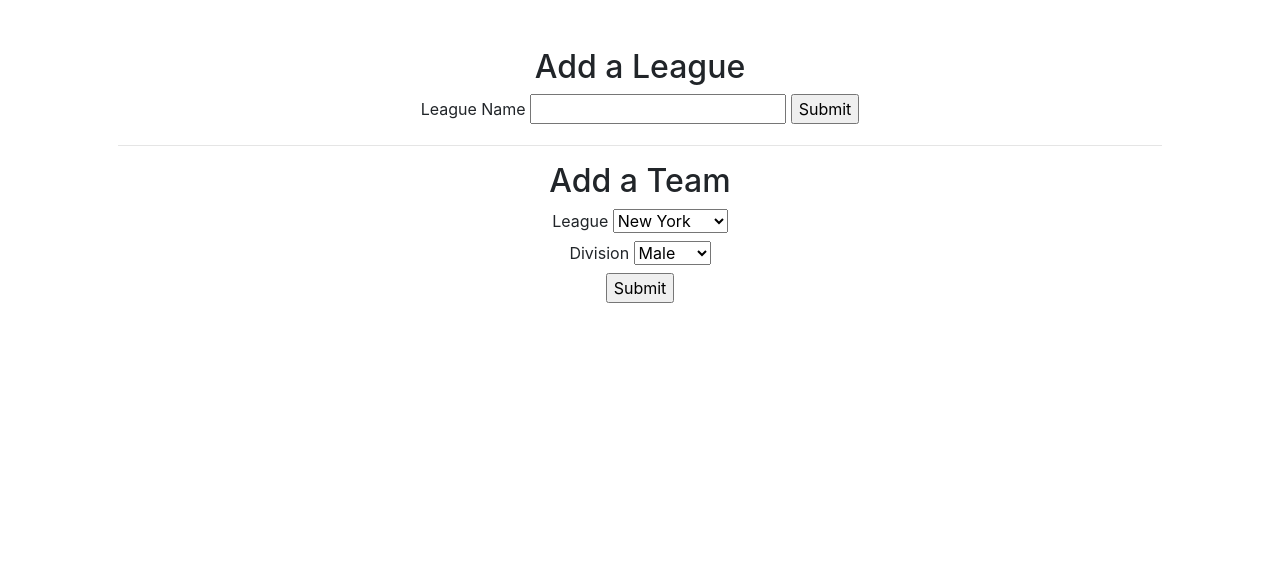
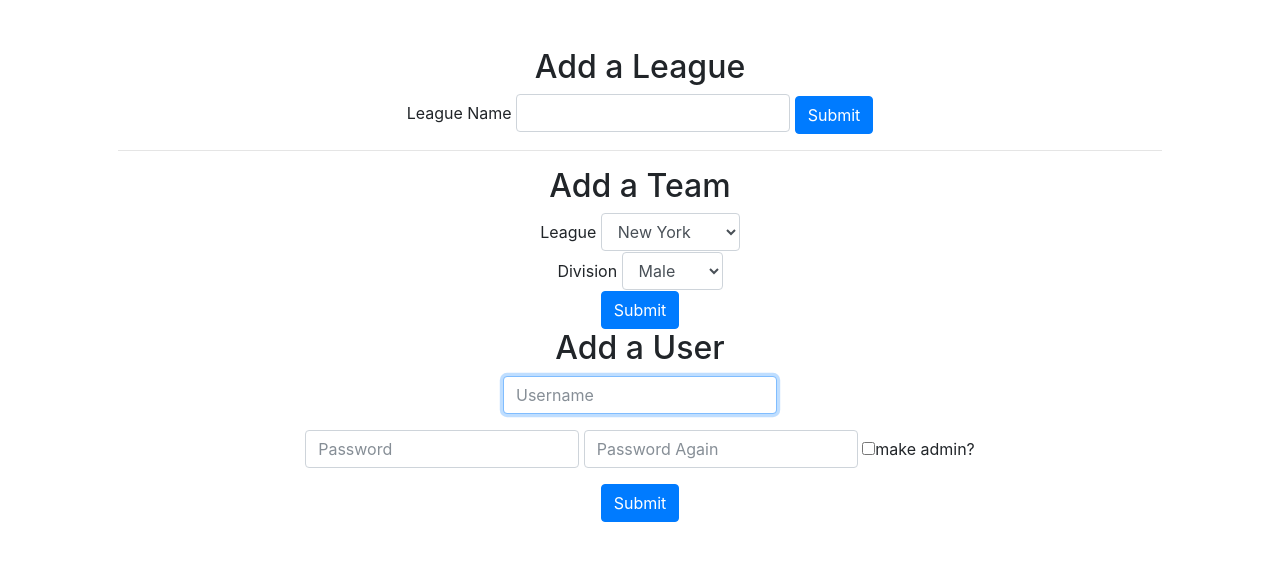
Before and after one commit to OmarTheJRDAPal/scoring, a Flask app: page /add in a window 1280 px wide. Shown: the part 76-637 px from the top of the page. Run offline with Flask 2, Linux system fonts and the light colour scheme; the visitor is signed in with stand-in values (Sample User, id 1); some libraries are stand-ins or nearby versions.

Commit message:
More progress

```diff
--- a/application.py
+++ b/application.py
@@ -111,50 +111,53 @@ def login():
     else:
         return render_template("login.html")
 
-@app.route("/register", methods=["GET", "POST"])
+@app.route("/register", methods=["POST"])
 def register():
     """Log user in"""
 
-    # Forget any user_id
-    session.clear()
+    this_user_id = session["user_id"]
 
-    # User reached route via POST (as by submitting a form via POST)
-    if request.method == "POST":
+    rows = db.execute("SELECT * FROM users WHERE id = :user_id",
+                      user_id=this_user_id)
 
-	username = str(request.form.get("username"))
-	password = str(request.form.get("password"))
+    hash_value = str(generate_password_hash("jrda"))
+    print "HASHVALUE", hash_value
 
-        # Ensure username was submitted
-        if not username:
-            return apology("must provide username", 403)
+    if len(rows) != 1:
+      return apology("internal server error", 500)
 
-        # Ensure password was submitted
-        elif not password:
-            return apology("must provide password", 403)
+    if not rows[0]["admin"]:
+      return apology("you do not have permission to create a new user")
 
-	print username, password
+    username = str(request.form.get("username"))
+    password = str(request.form.get("password"))
 
-        # Query database for username
-        rows = db.execute("SELECT * FROM users WHERE username = :username",
-                          username=username)
+    # Ensure username was submitted
+    if not username:
+      return apology("must provide username", 403)
 
-	print "here"
+    # Ensure password was submitted
+    elif not password:
+      return apology("must provide password", 403)
 
-        # Ensure username exists and password is correct
-        if len(rows) > 0:
-            return apology("username already exists", 403)
-        else:
-            hash_value = str(generate_password_hash(password))
-            result = db.execute("INSERT INTO users (username, hash) VALUES (:username, :hash)", username=username, hash=hash_value)
-            print result
-            # Remember which user has logged in
-            session["user_id"] = result
-            # Redirect user to home page
-            return redirect("/")
+    admin = 0
+    if request.form.get("admin"):
+      admin = 1
 
-    # User reached route via GET (as by clicking a link or via redirect)
+    # Query database for username
+    rows = db.execute("SELECT * FROM users WHERE username = :username",
+                      username=username)
+
+    # Ensure username exists and password is correct
+    if len(rows) > 0:
+      flash("That username %s already exists" % (username), "danger")
     else:
-        return render_template("register.html")
+      hash_value = str(generate_password_hash(password))
+      result = db.execute("INSERT INTO users (username, hash, admin) VALUES (:username, :hash, :admin)", username=username, hash=hash_value, admin=admin)
+      flash("Successfully created user %s" % (username), "success")
+
+    return redirect("/add")
+
 
 
 @app.route("/logout")
@@ -225,6 +228,26 @@ def leagues_for_division():
 
     return jsonify(leagues_result)
 
+@app.route("/add_league", methods=["POST"])
+@login_required
+def add_league():
+    if not request.form.get("league_name"):
+      return apology("must provide league name", BAD_REQUEST)
+    league_name = str(request.form.get("league_name"))
+
+    print league_name
+
+    league_id = db.execute("""
+	INSERT INTO leagues (name) VALUES (:name)
+    """, name=league_name)
+
+    if league_id == None:
+      flash("Could not create league", "danger")
+    else:
+      flash("Successfully created league with id " + str(league_id), "success")
+    return redirect("/add")
+
+
 @app.route("/add_team", methods=["POST"])
 @login_required
 def add_team():
@@ -238,11 +261,11 @@ def add_team():
 
     team_id = db.execute("""INSERT INTO teams (league_id, division_id) VALUES (:league_id, :division_id)""",
 	league_id=league_id, division_id=division_id)
-    print team_id
+
     if team_id == None:
-      flash("Could not create team", "error")
+      flash("Could not create team", "danger")
     else:
-      flash("Successfully created team", "success")
+      flash("Successfully created team with id " + str(team_id), "success")
     return redirect("/add")
 
 @app.route("/team", methods=["GET"])
--- a/schema.sql
+++ b/schema.sql
@@ -84,7 +84,8 @@ CREATE TABLE games (
 CREATE TABLE users (
 	id INTEGER PRIMARY KEY AUTOINCREMENT NOT NULL,
 	username TEXT NOT NULL,
-	hash TEXT NOT NULL
+	hash TEXT NOT NULL,
+	admin BOOLEAN NOT NULL
 );
 
 CREATE UNIQUE INDEX 'username' ON "users" ("username");
--- a/templates/add.html
+++ b/templates/add.html
@@ -3,33 +3,44 @@
 {% block title %}
     Add Some Objects
 {% endblock %}
-
-
 {% block main %}
   {{message}}
   <h2>Add a League</h1>
   <form action="/add_league" method="post">
     <label for="league_name_input">League Name</label>
-      <input type="text" name="league_name" id="league_name_input"/>
-      <input type="submit"/>
+      <input type="text" name="league_name" id="league_name_input" class="form-control"/>
+      <input type="submit" class="btn btn-primary"/>
   </form>
   <hr/>
   <h2>Add a Team</h2>
   <form action="/add_team" method="post">
     <label for="league_id">League</label>
-    <select id="team_league_select" name="league_id">
+    <select id="team_league_select" name="league_id" class="form-control">
        {% for league in leagues %}
          <option value="{{ league["id"] }}">{{ league["name"] }}</div>
        {% endfor %}
     </select>
     <br/>
     <label for="division_id">Division</label>
-    <select id="team_division_select" name="division_id">
+    <select id="team_division_select" name="division_id" class="form-control">
        {% for division in divisions %}
          <option value="{{ division["id"] }}">{{ division["name"] }}</div>
        {% endfor %}
     </select>
     <br/>
-    <input type="submit"/>
+    <input type="submit" class="btn btn-primary"/>
   </form>
+  <h2>Add a User</h2>
+    <form action="/register" method="post">
+        <div class="form-group">
+            <input autocomplete="off" autofocus class="form-control" name="username" placeholder="Username" type="text"/>
+        </div>
+        <div class="form-group">
+            <input class="form-control" name="password" placeholder="Password" type="password"/>
+            <input class="form-control" name="password2" placeholder="Password Again" type="password"/>
+            <input class="form-control" name="admin" type="checkbox"/>make admin?
+        </div>
+        <button class="btn btn-primary" type="submit">Submit</button>
+    </form>
+
 {% endblock %}
--- a/templates/layout.html
+++ b/templates/layout.html
@@ -52,20 +52,11 @@
 
         {% if get_flashed_messages() %}
             <header>
-
-
-{% with messages = get_flashed_messages(with_categories=true) %}
-  {% if messages %}
-    {% for category, message in messages %}
-      <li class="{{ category }}">{{ message }}</li>
-    {% endfor %}
-  {% endif %}
-{% endwith %}
-
-
-                <div class="alert alert-primary border text-center" role="alert">
-                    {{ get_flashed_messages() | join(" ") }}
-                </div>
+		{% with messages = get_flashed_messages(with_categories=true) %}
+			{% for category, message in messages %}
+		      		<div class="alert alert-{{ category }}">{{ message }}</li>
+			{% endfor %}
+		{% endwith %}
             </header>
         {% endif %}
 
--- a/testdata.sql
+++ b/testdata.sql
@@ -84,3 +84,9 @@ INSERT INTO games (game_date, team1_id, team1_points, team1_expulsions, team2_id
 	0,
 	1 -- Normal game
 );
+
+INSERT INTO users (username, hash, admin) VALUES (
+	"admin",
+	"pbkdf2:sha256:50000$iPHUDSbc$b50c5aa72ffb222c0850369bf77871bbac0e90d725ee38daa6946e2eeca9dad6",
+	1
+);
```
Also changed, not shown: templates/game.html (+25 -0 lines), 1 other file.
